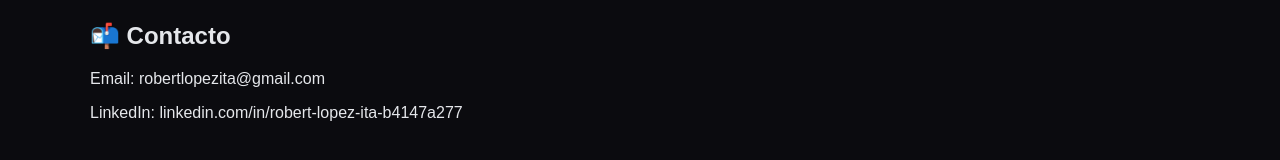
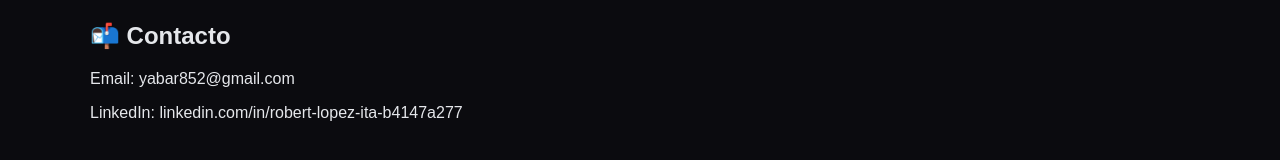
Before and after one commit to Churiflow/portfolio, a React app: page / in a window 1280 px wide. Shown: the part 1295-1455 px from the top of the page. Built offline with nearby package versions, Linux system fonts and the light colour scheme; the HTML template or start-up script is replaced by a standard one.

Commit message:
dark theme + bilingual working 2 arreglando el bilingue

```diff
--- a/src/pages/Home.jsx
+++ b/src/pages/Home.jsx
@@ -52,7 +52,7 @@ function Home({ lang }) {
 
       <section id="contact">
         <h2>{lang === "es" ? "📬 Contacto" : "📬 Contact"}</h2>
-        <p>Email: robertlopezita@gmail.com</p>
+        <p>Email: yabar852@gmail.com</p>
         <p>LinkedIn: linkedin.com/in/robert-lopez-ita-b4147a277</p>
       </section>
     </>
```
